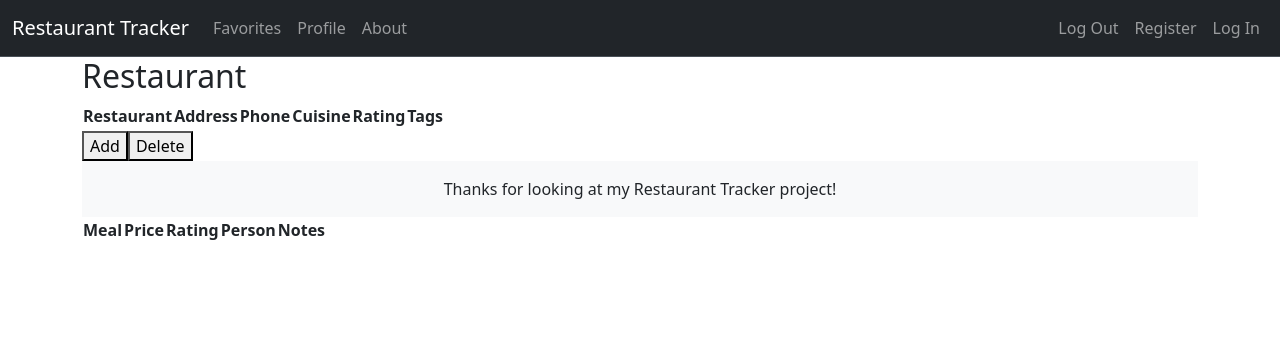
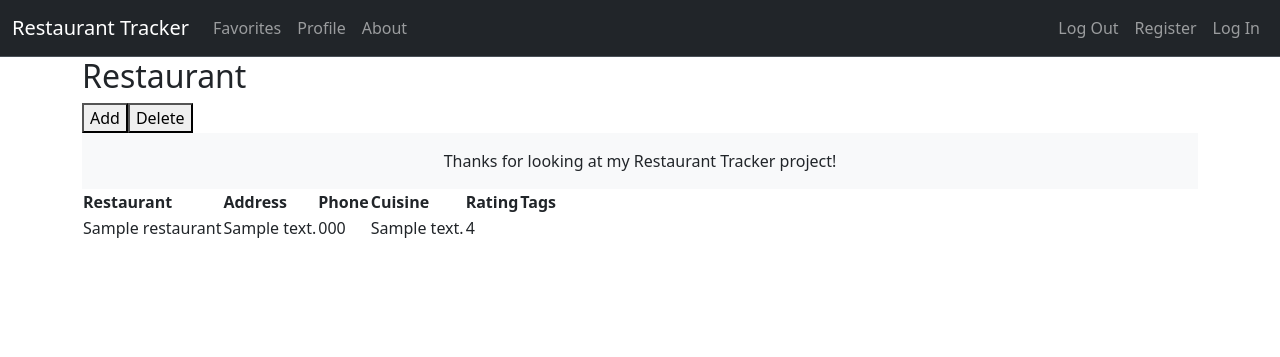
Before and after one commit to pliabraaten/restaurant-tracker, a Flask app: page /restaurant/1 in a window 1280 px wide. Shown: the top 357 px of the page. Run offline with Flask 3, Linux system fonts and the light colour scheme; a user stored in the database is signed in; tables that the repository leaves empty hold one stand-in row (values such as "Sample post"); lists and menus that the app fills with data are empty.

Commit message:
Update html to display new restaurant record after adding

```diff
--- a/app/models.py
+++ b/app/models.py
@@ -49,7 +49,7 @@
     rating = Column(String)
     person_id = Column(Integer, ForeignKey('people.id'), nullable=False)
     notes = Column(String)  # Max 255 if need more - use TEXT datatype
-    rest_id = Column(Integer, ForeignKey('restaurants.id'), nullable=False)
+    restaurant_id = Column(Integer, ForeignKey('restaurants.id'), nullable=False)
     # Establish relationship with Restaurant and People
     restaurant = relationship('Restaurant', back_populates='meals')
     person = relationship('People', back_populates='meals')
@@ -61,6 +61,6 @@
     __tablename__ = 'tags'
     id = Column(Integer, primary_key=True)
     name = Column(String, nullable=False)
-    rest_id = Column(Integer, ForeignKey('restaurants.id'), nullable=False)
+    restaurant_id = Column(Integer, ForeignKey('restaurants.id'), nullable=False)
     # Establish relationship with Restaurant
     restaurant = relationship('Restaurant', back_populates='tags')
--- a/app/routes.py
+++ b/app/routes.py
@@ -171,17 +171,24 @@
 
             return render_template("mealAdd.html", restaurant_id=restaurant_id)
 
-    else:
+    else: # If GET method, just load the page with the restaurant data
 
-        # TODO: GET ID FROM THE RESTAURANT RECORD OF THE REST SELECT
-        # LOOKUP ALL THE DATA FIELD VALUES ASSOCIATED WITH THAT RECORD
+        # Query the restaurant using the restaurant_id value that was passed in
+        restaurant = Restaurant.query.get(restaurant_id)
+
 
         # TODO: QUERY ALL MEALS FOR THIS RESTAURANT IN A DICT??
 
         # PASS RESTAURANT AND MEAL DATA FIELD VALUES INTO THE HTML WITH THE RENDER_TEMPLATE
 
         # Pass in values into template (use jinja template)
-        return render_template("restaurant.html", restaurant_id=restaurant_id)
+        # TODO: ADD TAGS TO THIS RENDERING
+        return render_template("restaurant.html",
+                                name=restaurant.name,
+                                address=restaurant.address,
+                                phone=restaurant.phone_number,
+                                cuisine=restaurant.cuisine,
+                                rating=restaurant.rating)
 
 
 
@@ -324,7 +331,7 @@
 #         # TODO: ADD VERFIFICATION FOR RATING SELECTION
 
 #         # Check if the restaurant already has this meal record existing
-#         meal_exists = Meal.query.filter_by(name=meal, rest_id=restaurant_id).first()
+#         meal_exists = Meal.query.filter_by(name=meal, restaurant_id=restaurant_id).first()
 #         if meal_exists:
 #             flash("This meal already exists for this restaurant", "error")
 #             render_template("mealAdd.html")
@@ -332,7 +339,7 @@
 #         # TODO: SET DATE EQUAL TO CURRENT DATE
 
 #         # Add the meal record to the db
-#         new_meal = Meal(name=meal, price=price, rating=rating, person_id=person, notes=notes, rest_id=restaurant_id)
+#         new_meal = Meal(name=meal, price=price, rating=rating, person_id=person, notes=notes, restaurant_id=restaurant_id)
 
 #         db.session.add(new_meal)
 #         db.session.commit()
--- a/app/templates/layout.html
+++ b/app/templates/layout.html
@@ -81,23 +81,23 @@
          <div class="container">
             <div class="row">
                 <div class="col">
-                    <!-- Main contect on other htmls will go in here -->
                     {% block content %}
+                    <!-- Main conteNt on other htmls will go in here -->
                     {% endblock %}
                 </div>
             </div>
         </div>
-
-        <!-- TODO: FIGURE OUT IF I WANT/NEED A FOOTER -> link to GITHUB repo? -->
-        <footer class="bg-light text-center text-lg-start">
-            <div class="text-center p-3">
-                Thanks for looking at my Restaurant Tracker project!
-            </div>
-        </footer>
 
         <!-- Bootstrap JS and Popper.js -->
         <script src="https://cdn.jsdelivr.net/npm/bootstrap@5.3.3/dist/js/bootstrap.bundle.min.js" integrity="sha384-YvpcrYf0tY3lHB60NNkmXc5s9fDVZLESaAA55NDzOxhy9GkcIdslK1eN7N6jIeHz" crossorigin="anonymous"></script>
 
     </body>
 
+    <!-- TODO: FIGURE OUT IF I WANT/NEED A FOOTER -> link to GITHUB repo? -->
+    <footer class="bg-light text-center text-lg-start">
+        <div class="text-center p-3">
+            Thanks for looking at my Restaurant Tracker project!
+        </div>
+    </footer>
+
 </html>
--- a/app/templates/restaurant.html
+++ b/app/templates/restaurant.html
@@ -23,11 +23,11 @@
             <td>{{  phone  }}</td>
             <td>{{  cuisine  }}</td>
             <td>{{  rating  }}</td>
-            <td>{{  tags  }}</td>
+            <!-- <td>{{  tags  }}</td> -->
         </tr>
     </tbody>
     <!-- Display meals for this restaurant -->
-    <table>
+    <!-- <table>
         <thead>
             <th>Meal</th>
             <th>Price</th>
@@ -45,7 +45,7 @@
             <td>{{  notes  }}</td>
         </tr>
         {% endfor %}
-    </tbody>
+    </tbody> -->
 
     <!-- TODO: CHECK IF THE TYPE SHOULD BE SUBMIT ON THESE -->
     <form action="/restaurant" method="post">
```
